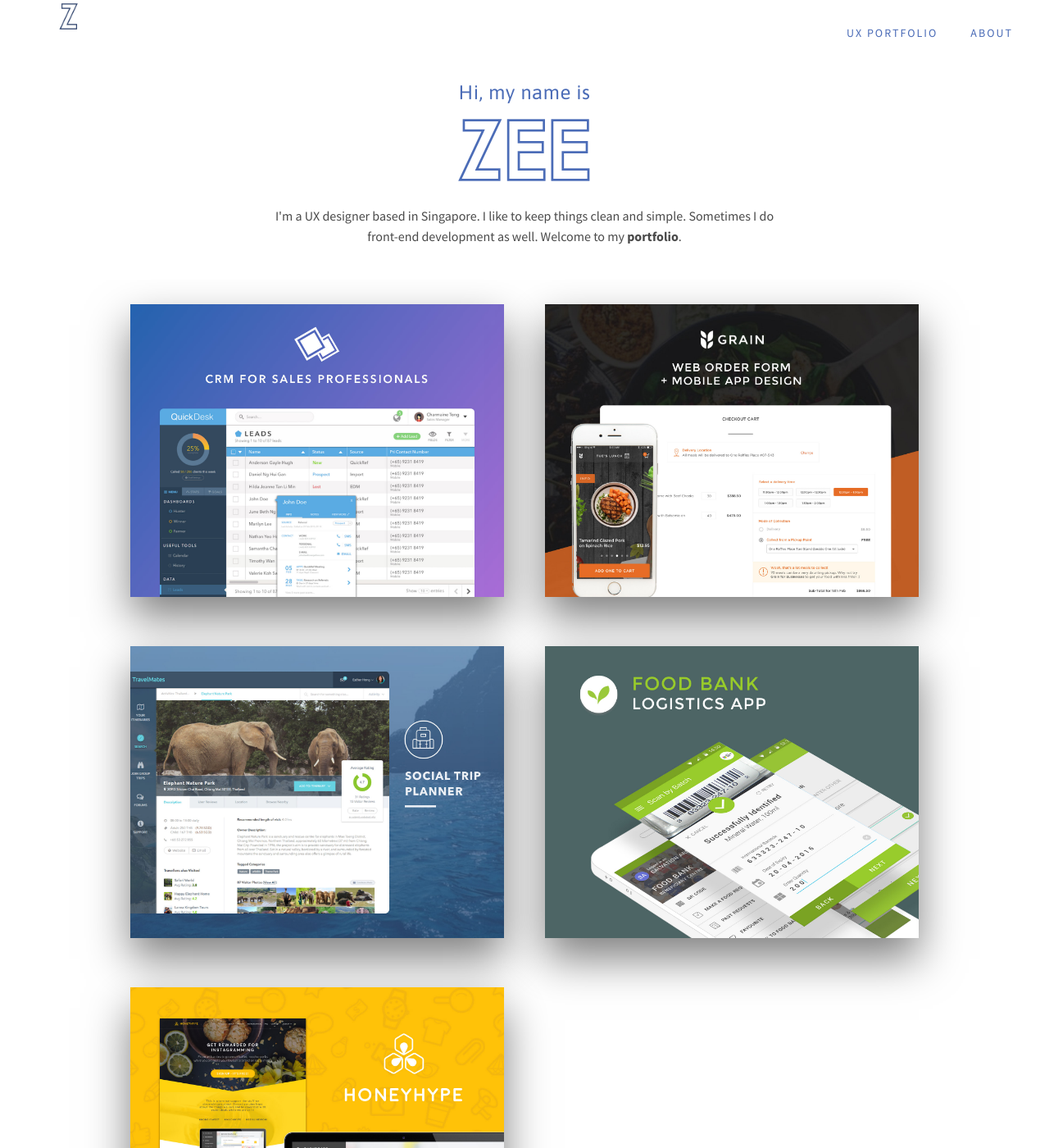
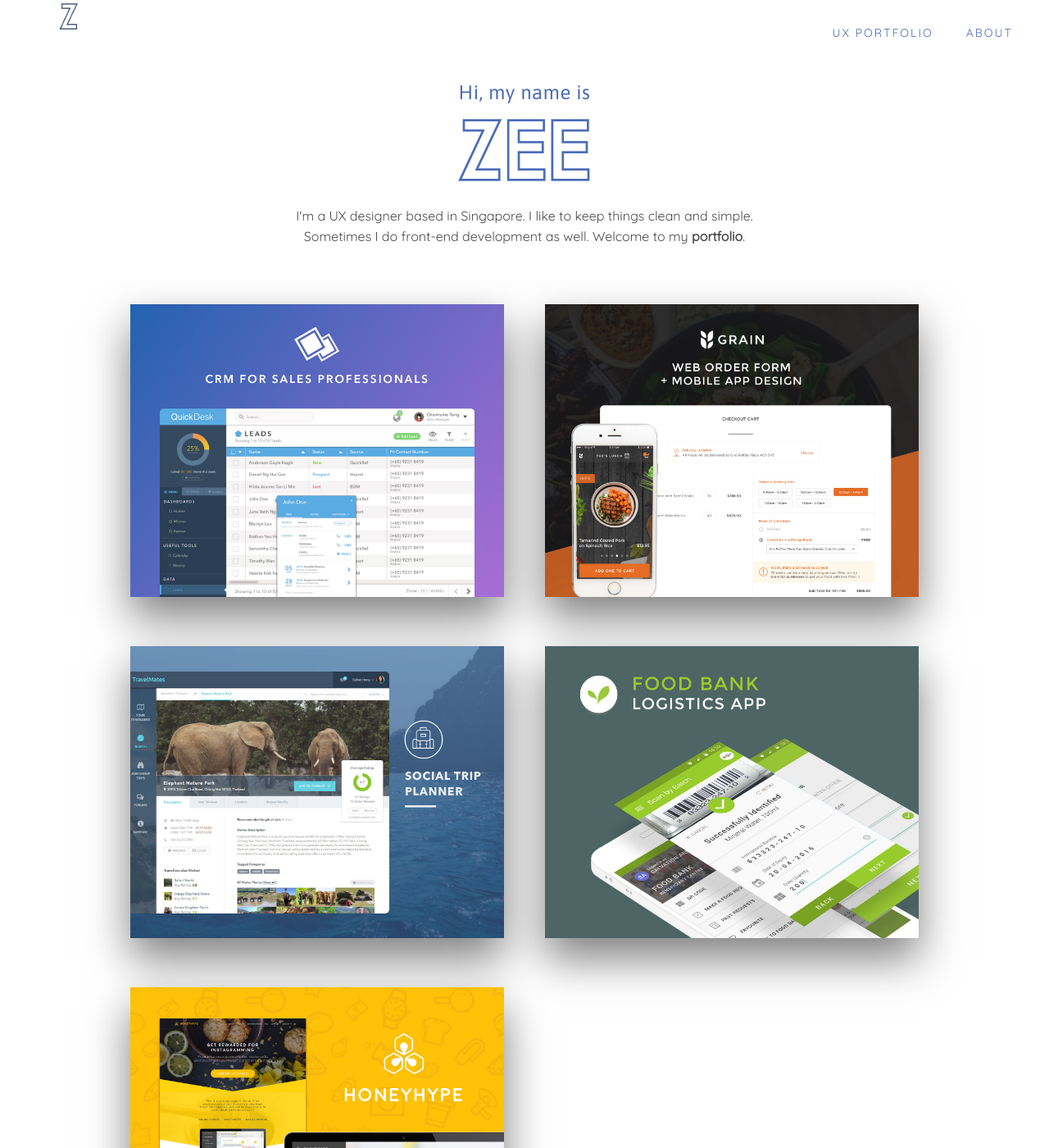
Before and after one commit to yzixuan/yzixuan.github.io, a Jekyll site: the page built from index.html, in a window 1280 px wide and 1400 px high. Shown: the whole window at 82% size. Built offline with Jekyll 4.4.1, drawn with Linux system fonts in a browser that asks for light colours; nearby versions of some CDN libraries.

Commit message:
replace Source Sans Pro font with Quicksand

```diff
--- a/_includes/head.html
+++ b/_includes/head.html
@@ -18,7 +18,7 @@
   <link rel="stylesheet" href="https://maxcdn.bootstrapcdn.com/font-awesome/4.4.0/css/font-awesome.min.css">
 
   <link href="https://fonts.googleapis.com/css?family=Asap" rel="stylesheet">
-  <link href="https://fonts.googleapis.com/css?family=Source+Sans+Pro:400,700" rel="stylesheet">
+  <link href="https://fonts.googleapis.com/css?family=Quicksand" rel="stylesheet">
   <link rel="stylesheet" href="{{ "/fonts/cassannet/stylesheet.css" | prepend: site.baseurl }}">
   <link rel="stylesheet" href="{{ "/css/main.css" | prepend: site.baseurl }}">
   <link rel="shortcut icon" type="image/png" href="{{ "/favicon.png" | prepend: site.baseurl }}" >
--- a/_sass/_fonts.scss
+++ b/_sass/_fonts.scss
@@ -1,4 +1,4 @@
-$base-font: 'Source Sans Pro', sans-serif;
+$base-font: 'Quicksand', sans-serif;
 $secondary-font: 'Asap', serif;
 
 // CUSTOM FONT
```
